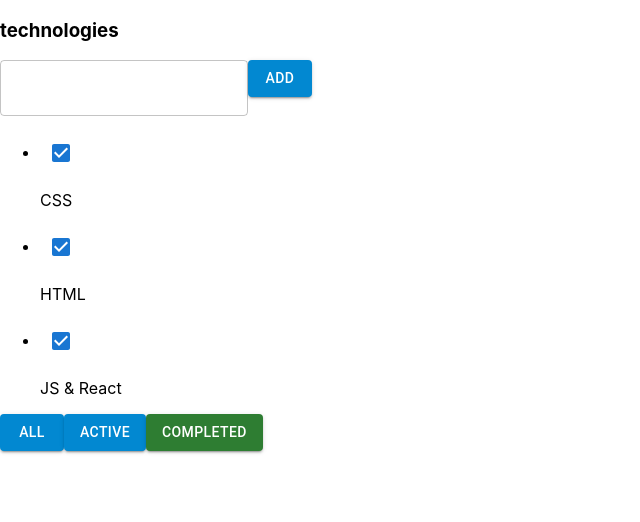
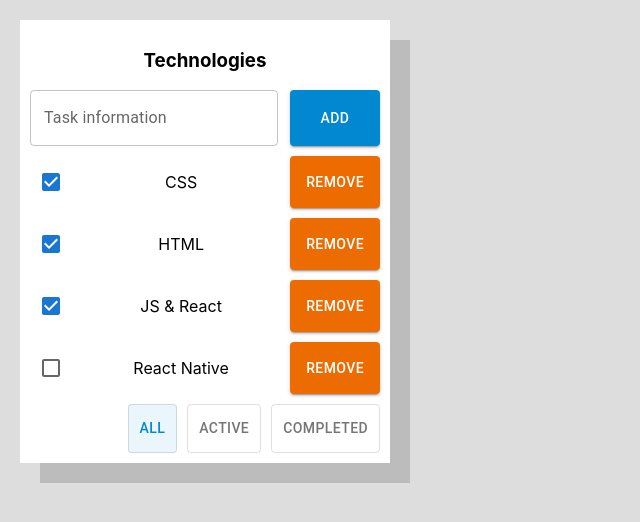
Before and after one commit to kelter-js/todolist, a React (Create React App) app: page / in a window 1280 px wide. Shown: the top 522 px of the page, without its empty margins (0-640 px from the left). Built offline with nearby package versions, Linux system fonts and the light colour scheme.

Commit message:
Refactoring, UI updates

```diff
--- a/public/index.html
+++ b/public/index.html
@@ -7,37 +7,14 @@
     <meta name="theme-color" content="#000000" />
     <meta
       name="description"
-      content="Web site created using create-react-app"
+      content="My own todolist app build with react"
     />
     <link rel="apple-touch-icon" href="%PUBLIC_URL%/logo192.png" />
-    <!--
-      manifest.json provides metadata used when your web app is installed on a
-      user's mobile device or desktop. See https://developers.google.com/web/fundamentals/web-app-manifest/
-    -->
     <link rel="manifest" href="%PUBLIC_URL%/manifest.json" />
-    <!--
-      Notice the use of %PUBLIC_URL% in the tags above.
-      It will be replaced with the URL of the `public` folder during the build.
-      Only files inside the `public` folder can be referenced from the HTML.
-
-      Unlike "/favicon.ico" or "favicon.ico", "%PUBLIC_URL%/favicon.ico" will
-      work correctly both with client-side routing and a non-root public URL.
-      Learn how to configure a non-root public URL by running `npm run build`.
-    -->
-    <title>React App</title>
+    <title>TodoList App</title>
   </head>
   <body>
     <noscript>You need to enable JavaScript to run this app.</noscript>
     <div id="root"></div>
-    <!--
-      This HTML file is a template.
-      If you open it directly in the browser, you will see an empty page.
-
-      You can add webfonts, meta tags, or analytics to this file.
-      The build step will place the bundled scripts into the <body> tag.
-
-      To begin the development, run `npm start` or `yarn start`.
-      To create a production bundle, use `npm run build` or `yarn build`.
-    -->
   </body>
 </html>
--- a/src/App.tsx
+++ b/src/App.tsx
@@ -1,8 +1,20 @@
-import Todolist from './Components/Todolist';
+import Todolist from './Components/TodolistCointainer';
 import { tasks } from './utils/constants';
+import VisuallyHidden from './Common/VisuallyHidden';
 
 const App = () => {
-  return (<Todolist title="technologies" tasks={tasks}/>);
+  return (
+    <>
+      <header>
+        <VisuallyHidden>
+          To do list application
+        </VisuallyHidden>
+      </header>
+      <main>
+        <Todolist title='Technologies' tasks={tasks} />
+      </main>
+    </>
+  );
 }
 
 export default App;
--- a/src/Common/VisuallyHidden.tsx
+++ b/src/Common/VisuallyHidden.tsx
@@ -1,6 +1,6 @@
 import React from 'react';
 import { IVisuallyHidden } from '../types/interfaces';
-import styled from 'styled-components'
+import styled from 'styled-components';
 
 const Hider = styled.div`
   position: absolute;
--- a/src/Components/Task.tsx
+++ b/src/Components/Task.tsx
@@ -1,16 +1,33 @@
 import React from 'react';
 import { Checkbox } from '@mui/material';
-import { ITask } from '../types/interfaces';
+import { ITaskComponent } from '../types/interfaces';
+import styled from 'styled-components';
+import { Button } from '@mui/material';
+
+const TaskItem = styled.li`
+  display: flex;
+  justify-content: space-between;
+  width: 100%;
+  margin-bottom: 10px;
+
+  &:last-of-type {
+    margin-bottom: 0;
+  }
+`;
 
 const Task = ({
   description,
   isDone,
-}: ITask): JSX.Element => {
+  id,
+  onDelete,
+  onChangeMark
+}: ITaskComponent): JSX.Element => {
   return (
-    <li>
-      <Checkbox checked={isDone} />
+    <TaskItem>
+      <Checkbox onChange={() => onChangeMark(id)} checked={isDone} />
       <p>{description}</p>
-    </li>
+      <Button onClick={() => onDelete(id)} color='warning' variant='contained'>Remove</Button>
+    </TaskItem>
   );
 }
 
--- a/src/Components/Todolist.tsx
+++ b/src/Components/Todolist.tsx
@@ -1,34 +1,103 @@
 import React from 'react';
-import VisuallyHidden from '../Common/VisuallyHidden';
-import { Button, TextField } from '@mui/material';
+import { Button, TextField, ToggleButton } from '@mui/material';
 import { ITodolist } from '../types/interfaces';
 import Task from './Task';
+import styled from 'styled-components';
+
+const Container = styled.div`
+  width: 100%;
+  max-width: 350px;
+  margin: 20px;
+  padding: 10px;
+  position: relative;
+  background: white;
+  border-radius: 0% 0% 0% 0% / 0% 0% 0% 0% ;
+  box-shadow: 20px 20px rgba(0,0,0,.15);
+  transition: all .4s ease;
+
+  &:hover {
+    border-radius: 0% 0% 30% 30% / 0% 0% 3% 3%;
+    box-shadow: 10px 10px rgba(0,0,0,.25);
+  }
+`;
+
+const Header = styled.h3`
+  text-align: center;
+`;
+
+const TextContainer = styled.div`
+  display: flex;
+  justify-content: space-between;
+  width: 100%;
+
+  & .MuiButton-containedInfo {
+    min-width: 90px;
+  }
+`;
+
+const List = styled.ul`
+  margin: 10px 0;
+  padding: 0;
+`;
+
+const ControlsContainer = styled.div`
+  display: flex;
+  justify-content: flex-end;
+  width: 100%;
+
+  & .MuiToggleButton-info {
+    margin-right: 10px;
+
+    &:last-of-type {
+      margin-right: 0;
+    }
+  }
+`;
 
 const Todolist = ({
   title,
-  tasks
+  tasks,
+  removeTask,
+  changeFilter,
+  currentFilter,
+  changeTaskMark,
 }: ITodolist): JSX.Element => {
   return (
-    <div>
-      <header>
-        <h3>{title}</h3>
-      </header>
-      <main>
-        <VisuallyHidden>
-          To do list application
-        </VisuallyHidden>
-        <TextField />
+    <Container>
+      <Header>{title}</Header>
+      <TextContainer>
+        <TextField label='Task information' />
         <Button variant='contained' color='info'>Add</Button>
-        <ul>
-          {tasks.map((item) => <Task key={item.id} {...item} />)}
-        </ul>
-      </main>
-      <footer>
-        <Button variant='contained' color='info'>All</Button>
-        <Button variant='contained' color='info'>Active</Button>
-        <Button variant='contained' color='success'>Completed</Button>
-      </footer>
-    </div>
+      </TextContainer>
+      <List>
+        {tasks.map((item) => <Task onChangeMark={changeTaskMark} key={item.id} {...item} onDelete={removeTask} />)}
+      </List>
+      <ControlsContainer>
+        <ToggleButton
+          value={currentFilter}
+          selected={currentFilter === 'all'}
+          onClick={() => changeFilter('all')}
+          color='info'
+        >
+          All
+        </ToggleButton>
+        <ToggleButton
+          value={currentFilter}
+          selected={currentFilter === 'active'}
+          onClick={() => changeFilter('active')}
+          color='info'
+        >
+          Active
+        </ToggleButton>
+        <ToggleButton
+          value={currentFilter}
+          selected={currentFilter === 'completed'}
+          onClick={() => changeFilter('completed')}
+          color='success'
+        >Completed
+        </ToggleButton>
+      </ControlsContainer>
+    </Container>
   );
 }
 
--- /dev/null
+++ b/src/Components/TodolistCointainer.tsx
@@ -0,0 +1,59 @@
+import React, { useState, useEffect } from 'react';
+import { ITodolistContainer } from '../types/interfaces';
+import Todolist from './Todolist';
+import { FilterByValueTypes } from '../types/types';
+import { ITask } from '../types/interfaces';
+
+const TodolistCointainer = ({
+  title,
+  tasks
+}: ITodolistContainer): JSX.Element => {
+  const [initialTasks, setInitialTasks] = useState<ITask[]>([...tasks]);
+  const [tasksList, setTasks] = useState<ITask[]>([...tasks]);
+  const [filterValue, setFilterValue] = useState<FilterByValueTypes>("all");
+
+  const removeTask = (id: number) => {
+    setTasks(tasksList.filter(item => item.id !== id));
+    setInitialTasks(initialTasks.filter(item => item.id !== id));
+  }
+
+  const onChangeFilter = (filter: FilterByValueTypes) => {
+    setFilterValue(filter);
+  }
+
+  const markTask = (id: number) => {
+    const [target] = tasksList.filter(item => item.id === id);
+    target.isDone = !target.isDone;
+    if (filterValue === 'completed' || filterValue === 'active') {
+      setTasks([...tasksList].filter(item => filterValue === 'completed' ? item.isDone === true : item.isDone === false));
+    } else {
+      setTasks([...tasksList]);
+    }
+  }
+
+  useEffect(() => {
+    switch (filterValue) {
+      case 'completed':
+        setTasks(initialTasks.filter(item => item.isDone === true));
+        break;
+      case 'active':
+        setTasks(initialTasks.filter(item => item.isDone === false));
+        break;
+      default:
+        setTasks(initialTasks);
+    }
+  }, [filterValue]);
+
+  return (
+    <Todolist
+      title={title}
+      tasks={tasksList}
+      removeTask={removeTask}
+      changeFilter={onChangeFilter}
+      currentFilter={filterValue}
+      changeTaskMark={markTask}
+    />
+  );
+}
+
+export default TodolistCointainer;
--- a/src/index.css
+++ b/src/index.css
@@ -5,6 +5,7 @@ body {
     sans-serif;
   -webkit-font-smoothing: antialiased;
   -moz-osx-font-smoothing: grayscale;
+  background-color: #ddd;
 }
 
 code {
--- /dev/null
+++ b/src/types/types.ts
@@ -0,0 +1 @@
+export type FilterByValueTypes = 'all' | 'completed' | 'active';
--- a/src/utils/constants.ts
+++ b/src/utils/constants.ts
@@ -1,5 +1,6 @@
 export const tasks = [
-  { id: 1, description: "CSS", isDone: true },
-  { id: 2, description: "HTML", isDone: true },
-  { id: 3, description: "JS & React", isDone: true },
+  { id: 1, description: 'CSS', isDone: true },
+  { id: 2, description: 'HTML', isDone: true },
+  { id: 3, description: 'JS & React', isDone: true },
+  { id: 4, description: 'React Native', isDone: false },
 ];
```
Also changed, not shown: src/types/interfaces.ts (+15 -1 lines).
